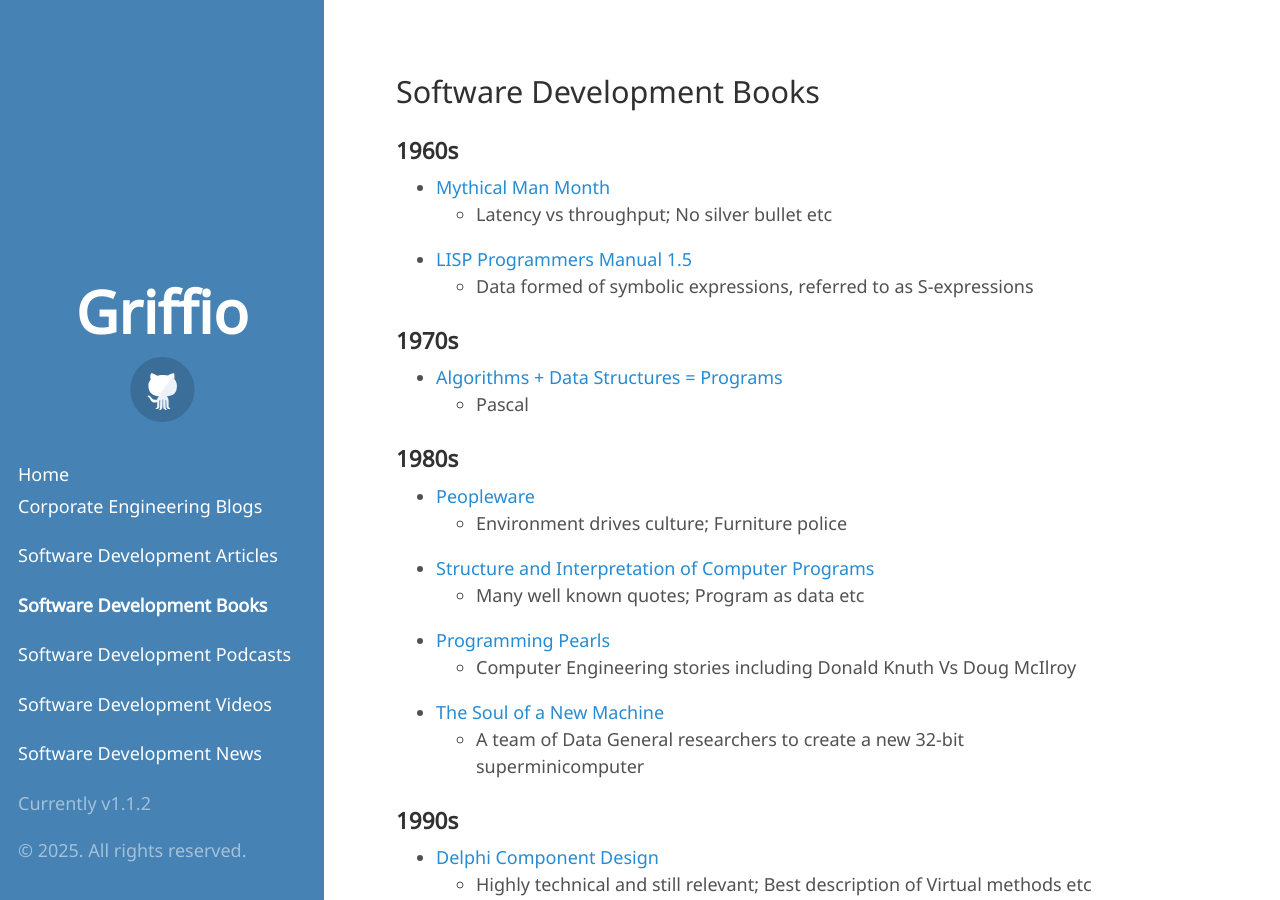
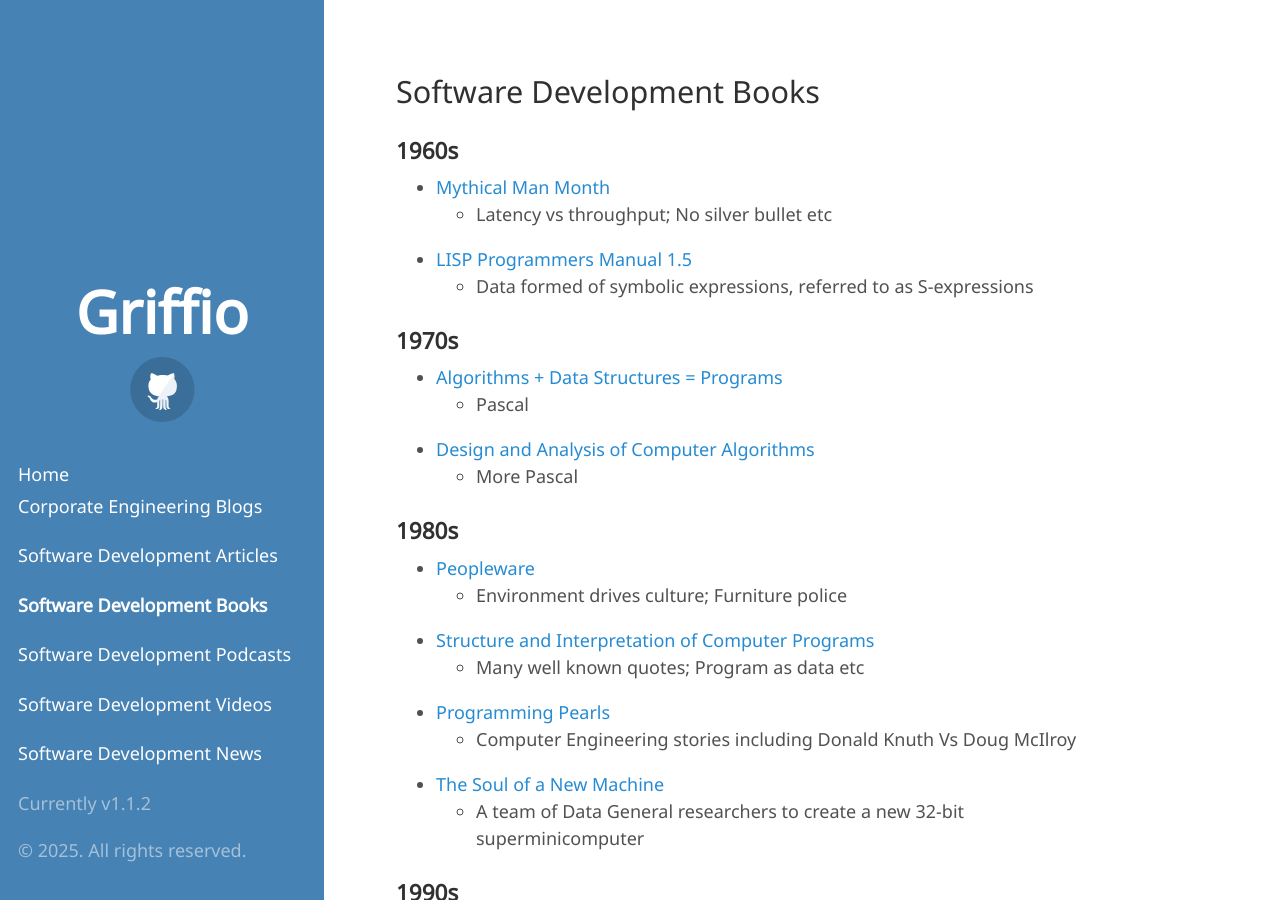
Before and after one commit to griffio/griffio.github.io, a Jekyll site: the page built from tech-books.md, in a window 1280 px wide and 900 px high. Built offline with Jekyll 4.4.1, drawn with Linux system fonts in a browser that asks for light colours; some web fonts are replaced.

Commit message:
Update tech-books.md

```diff
--- a/tech-books.md
+++ b/tech-books.md
@@ -13,6 +13,8 @@
 ### 1970s
 - [Algorithms + Data Structures = Programs](https://openlibrary.org/books/OL5191055M/Algorithms_data_structures_programs)
   - Pascal
+- [Design and Analysis of Computer Algorithms](https://openlibrary.org/books/OL5044127M/The_design_and_analysis_of_computer_algorithms)
+  - More Pascal
 
 ### 1980s
 
```
